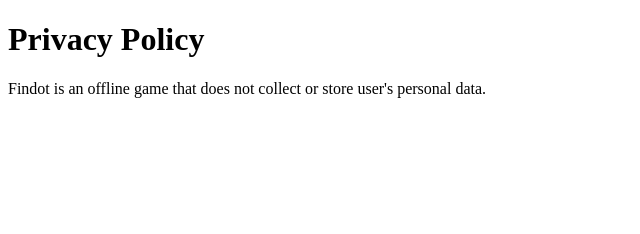
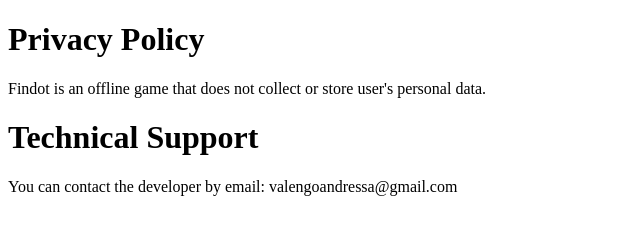
Before and after one commit to valengo/findot-pp, a plain HTML site: page index.html in a window 1280 px wide. Shown: the whole page, without its empty margins (0-640 px from the left). Drawn offline with Linux system fonts and the light colour scheme.

Commit message:
Update index.html

```diff
--- a/index.html
+++ b/index.html
@@ -5,6 +5,9 @@
 <h1>Privacy Policy</h1>
 <p>Findot is an offline game that does not collect or store user's personal data.</p>
 
+<h1>Technical Support</h1>
+You can contact the developer by email: valengoandressa@gmail.com
+
 
 </body>
 </html>
```
